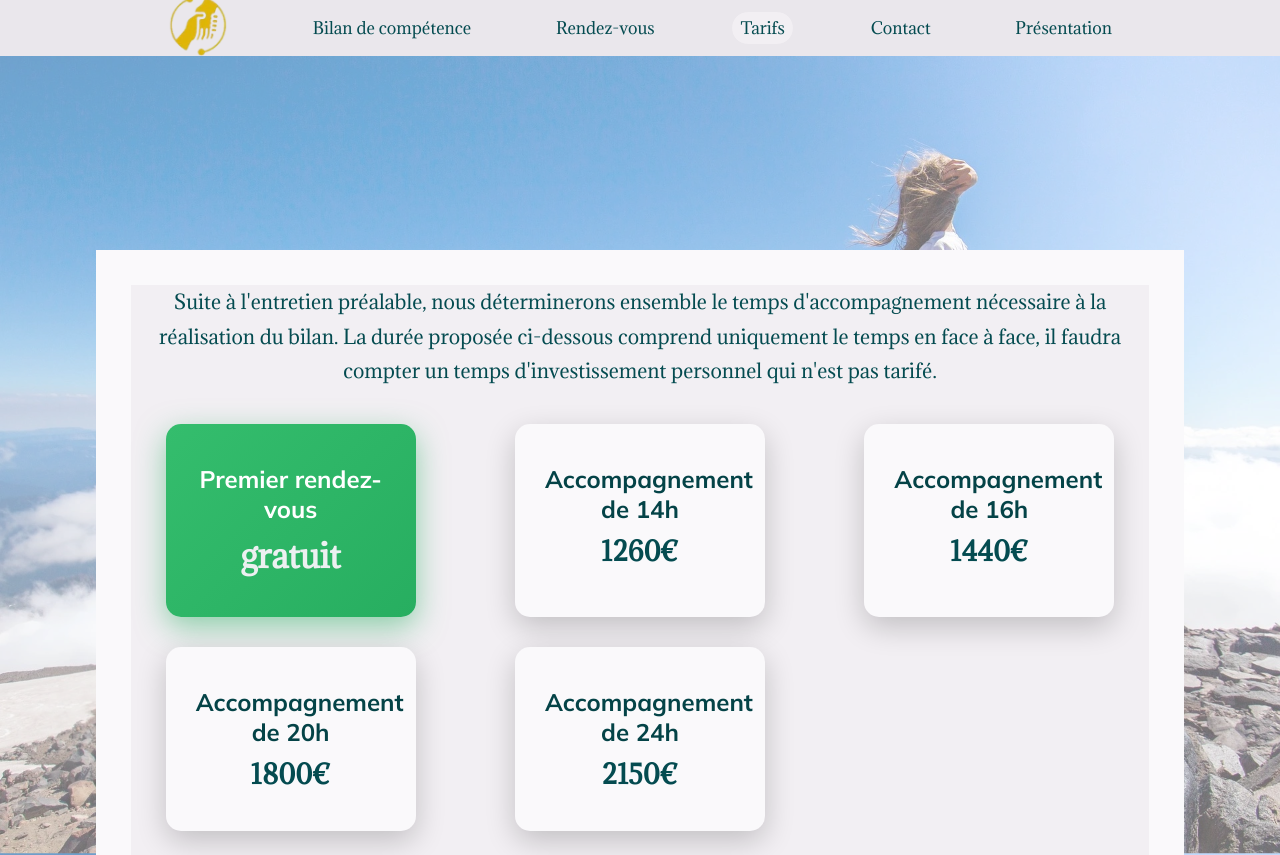
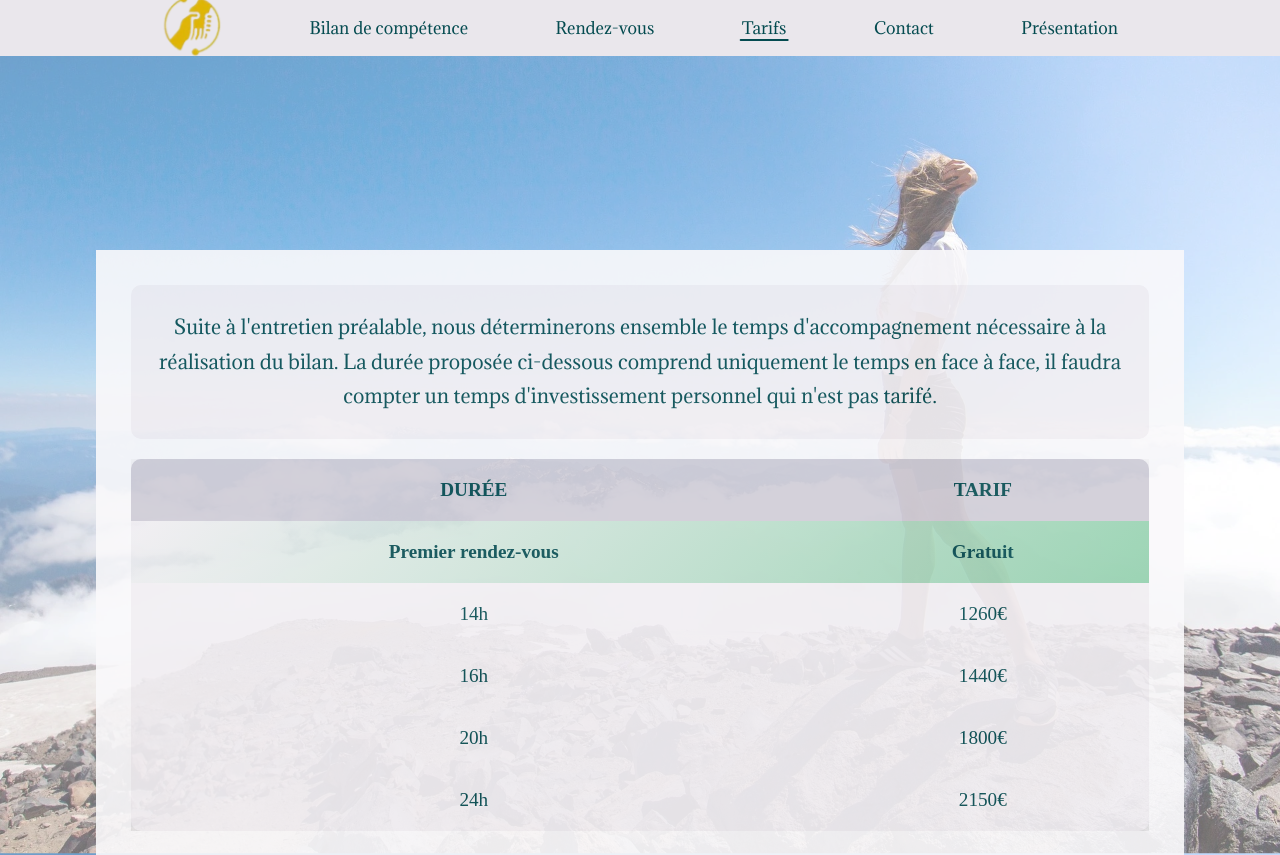
Before and after one commit to riku59/projection, a React (Create React App) app: page /Tarifs in a window 1280 px wide. Shown: the top 855 px of the page. Built offline with nearby package versions, Linux system fonts and the light colour scheme.

Commit message:
résolution des conflits sur plusieurs fichier

```diff
--- a/src/pages/Accueil.js
+++ b/src/pages/Accueil.js
@@ -16,7 +16,7 @@ const Accueil = () => {
             className="logo_complet"
           />
           <h1>Découvrez vos talents, atteignez vos ambitions</h1>
-          <p>
+          <p className="txt_header">
             Un accompagnement sur mesure pour analyser vos compétences, définir
             vos objectifs, et préparer votre avenir.
           </p>
--- a/src/pages/Bilan.js
+++ b/src/pages/Bilan.js
@@ -16,7 +16,10 @@ const Bilan = () => {
         <div className="margin"></div>
         <section className="bilan_explain">
           <div className="img_bilan">
-            <img src="images/bilan_compétence.webp" alt="" />
+            <img
+              src="images/bilan_compétence.webp"
+              alt="image bilan de compétence"
+            />
           </div>
           <BilanPourQui />
           <BilanObjectif />
--- a/src/pages/Prix.js
+++ b/src/pages/Prix.js
@@ -4,12 +4,13 @@ import Footer from "../components/Footer";
 
 const Prix = () => {
   const options = [
-    { hours: "1er rendez vous", price: "gratuit" },
+    { hours: "Premier rendez-vous", price: "Gratuit" },
     { hours: "14h", price: "1260€" },
     { hours: "16h", price: "1440€" },
     { hours: "20h", price: "1800€" },
     { hours: "24h", price: "2150€" },
   ];
+
   return (
     <div>
       <Navigation />
@@ -23,20 +24,23 @@ const Prix = () => {
             faudra compter un temps d'investissement personnel qui n'est pas
             tarifé.
           </p>
-          <div className="tableau_tarif">
-            {options.map((option, index) => (
-              <div
-                className={`card ${index === 0 ? "free-card" : ""}`}
-                key={index}
-              >
-                <h2>
-                  {option.hours === "1er rendez vous"
-                    ? "Premier rendez-vous"
-                    : `Accompagnement de ${option.hours}`}
-                </h2>
-                <p className="price">{option.price}</p>
-              </div>
-            ))}
+          <div className="table-container">
+            <table className="pricing-table">
+              <thead>
+                <tr>
+                  <th>Durée</th>
+                  <th>Tarif</th>
+                </tr>
+              </thead>
+              <tbody>
+                {options.map((option, index) => (
+                  <tr key={index} className={index === 0 ? "free-row" : ""}>
+                    <td>{option.hours}</td>
+                    <td>{option.price}</td>
+                  </tr>
+                ))}
+              </tbody>
+            </table>
           </div>
         </div>
       </div>
--- a/src/pages/RendezVous.js
+++ b/src/pages/RendezVous.js
@@ -31,9 +31,19 @@ const RendezVous = () => {
             <div className="container_txt">
               <p>Je vous reçoit sur rendez-vous au </p>
               <p>16 Rue des maraîcher 62500 Saint omer</p>
-              <p>mettre plan du lieu</p>
             </div>
           </div>
+        </div>
+        <div className="map">
+          <iframe
+            className="lieu"
+            src="https://www.google.com/maps/embed?pb=!1m18!1m12!1m3!1d2524.0632116926263!2d2.2674260132698962!3d50.755861571533856!2m3!1f0!2f0!3f0!3m2!1i1024!2i768!4f13.1!3m3!1m2!1s0x47dcf8c73283f923%3A0x7b20b8c20732a82a!2s16%20Rue%20des%20Mara%C3%AEchers%2C%2062500%20Saint-Omer!5e0!3m2!1sfr!2sfr!4v1737545372872!5m2!1sfr!2sfr"
+            // width="600"
+            // height="450"
+            // allowfullscreen=""
+            loading="lazy"
+            // referrerpolicy="no-referrer-when-downgrade"
+          ></iframe>
         </div>
       </div>
       <Footer />
--- a/src/styles/_settings.scss
+++ b/src/styles/_settings.scss
@@ -38,6 +38,7 @@ body {
   margin: 0 auto;
   min-height: 100vh;
   padding: 0;
+
   // max-width: 1440px;
 }
 
--- a/src/styles/components/_bilanObjectif.scss
+++ b/src/styles/components/_bilanObjectif.scss
@@ -2,7 +2,7 @@
   background: $background1;
   grid-area: a2;
 
-  margin: 50px 50px 10px 10px;
+  margin: 20px 50px 10px 10px;
   padding: 20px;
   h2 {
     margin: 0 0 30px 50px;
--- a/src/styles/components/_bilanPourQui.scss
+++ b/src/styles/components/_bilanPourQui.scss
@@ -1,7 +1,7 @@
 .pour_qui {
   grid-area: a1;
   background: $background1;
-  margin: 50px 10px 10px 50px;
+  margin: 20px 10px 10px 50px;
   padding: 20px;
   h2 {
     margin: 0 0 30px 50px;
--- a/src/styles/components/_nav.scss
+++ b/src/styles/components/_nav.scss
@@ -39,13 +39,33 @@
         width: 60px;
       }
       a {
-        padding: 5px 8px;
-        border-radius: 20px;
+        padding: 1px 2px;
+        position: relative;
       }
 
       a.nav-active {
-        border: 1px solid $color1;
-        background: $background1;
+        &:after {
+          content: "";
+          height: 2px;
+          width: 0;
+          background: $text;
+          position: absolute;
+          border-radius: 10px;
+          left: 50%;
+          transform: translateX(-50%);
+          -webkit-animation: anim 0.3s ease forwards;
+          animation: anim 0.6s ease forwards;
+          @-webkit-keyframes anim {
+            to {
+              width: 100%;
+            }
+          }
+          @keyframes anim {
+            to {
+              width: 100%;
+            }
+          }
+        }
       }
     }
   }
--- a/src/styles/pages/_accueil.scss
+++ b/src/styles/pages/_accueil.scss
@@ -31,6 +31,9 @@
         letter-spacing: 2px;
         color: $title;
         margin: 0 auto;
+      }
+      .txt_header {
+        font-weight: 900;
       }
       p {
         font-size: 24px;
@@ -83,6 +86,7 @@
       text-align: center;
       width: 75%;
       margin: 0 auto;
+      padding-bottom: 50px;
     }
     button {
       display: flex;
--- a/src/styles/pages/_bilan.scss
+++ b/src/styles/pages/_bilan.scss
@@ -35,9 +35,14 @@
       "c1 c2";
     .img_bilan {
       grid-area: i1;
+      width: 75%;
+      margin: 20px auto 0;
       img {
+        // height: 400px;
+        background-size: cover;
+        background-position: center;
         width: 100%;
-        height: 100%;
+        // background-attachment: fixed;
       }
     }
   }
--- a/src/styles/pages/_rendezVous.scss
+++ b/src/styles/pages/_rendezVous.scss
@@ -3,6 +3,7 @@
   background: url(../../../public/images/background.webp) fixed center/cover;
   z-index: 1;
   min-height: 92vh;
+  overflow: hidden;
 
   &::before {
     content: "";
@@ -68,4 +69,16 @@
       }
     }
   }
+  .map {
+    display: flex;
+    justify-content: center;
+    height: 400px;
+    margin-top: 150px;
+    margin-bottom: 150px;
+    .lieu {
+      width: 75%;
+      height: 100%;
+      opacity: 0.9;
+    }
+  }
 }
--- a/src/styles/pages/_tarifs.scss
+++ b/src/styles/pages/_tarifs.scss
@@ -12,12 +12,7 @@
     left: 0;
     width: 100%;
     height: 100%;
-    background-color: rgba(
-      255,
-      255,
-      255,
-      0.432
-    ); /* Couleur et opacité de l'overlay */
+    background-color: rgba(255, 255, 255, 0.432);
     z-index: -1;
   }
 
@@ -26,79 +21,63 @@
     background: $background;
     margin: 0 auto;
     text-align: center;
-    color: #fff;
+    color: $text;
     padding: 35px;
+    opacity: 0.9;
 
     .intro {
       font-size: 1.2rem;
       line-height: 1.8;
-      margin-bottom: 50px;
-      width: 100%;
-      margin: 0 auto;
-      padding-bottom: 35px;
-
+      margin-bottom: 20px;
+      padding: 25px;
       background: $background1;
+      border-radius: 10px;
     }
 
-    .tableau_tarif {
-      background: $background1;
+    .table-container {
       width: 100%;
-      margin: 0 auto;
-      display: grid;
-      justify-items: center;
-      grid-template-columns: 1fr 1fr 1fr;
-      gap: 30px;
-      justify-content: center;
-      padding-bottom: 35px;
-
-      .card {
-        background: $background;
-        border-radius: 15px;
-        padding: 40px 30px;
-        width: 250px;
-
-        text-align: center;
-        box-shadow: 0 10px 30px rgba(0, 0, 0, 0.2);
-        transition: all 0.3s ease-in-out;
-
-        &:hover {
-          transform: translateY(-5px);
-          box-shadow: 0 15px 30px rgba(0, 0, 0, 0.3);
+      overflow-x: auto;
     }
 
-        h2 {
-          font-size: 1.5rem;
+    .pricing-table {
+      width: 100%;
+      border-collapse: collapse;
+      background: $background1;
+      box-shadow: 0 10px 30px rgba(0, 0, 0, 0.2);
+      border-radius: 10px;
+      overflow: hidden;
 
-          margin-bottom: 10px;
-          font-weight: bold;
+      th,
+      td {
+        padding: 20px;
+        font-size: 1.2rem;
+        text-align: center;
+        border-bottom: 1px solid $text(255, 255, 255, 0.1);
       }
 
-        .price {
-          font-size: 1.6rem;
+      th {
+        background: $background1;
+        color: $text;
         font-weight: bold;
-          color: $text;
+        text-transform: uppercase;
+      }
+      thead {
+        th {
+          background: $border;
         }
       }
-
-      .free-card {
-        background: linear-gradient(135deg, #34bd6d, #27ae60);
-        color: #fff;
-        border: none;
-        box-shadow: 0 10px 30px rgba(39, 174, 96, 0.5);
-
-        h2 {
-          color: #fff;
+      tr:nth-child(even) {
+        background-color: $background1;
       }
 
-        .price {
-          color: #ecf0f1;
-          font-size: 2rem;
+      tr:hover {
+        background-color: $border;
       }
 
-        &:hover {
-          transform: scale(1.05);
-          box-shadow: 0 20px 40px rgba(39, 174, 96, 0.6);
-        }
+      .free-row {
+        background: linear-gradient(135deg, #34bd6d00, #27ae5f77);
+        color: $text;
+        font-weight: bold;
       }
     }
   }
@@ -110,9 +89,13 @@
     padding: 30px 15px;
 
     .txt_prix {
-      .tableau_tarif {
-        grid-template-columns: 1fr;
+      .pricing-table {
+        th,
+        td {
+          padding: 15px;
+          font-size: 1rem;
         }
       }
     }
   }
+}
```
Lines whose indentation alone changed are shown as unchanged.
